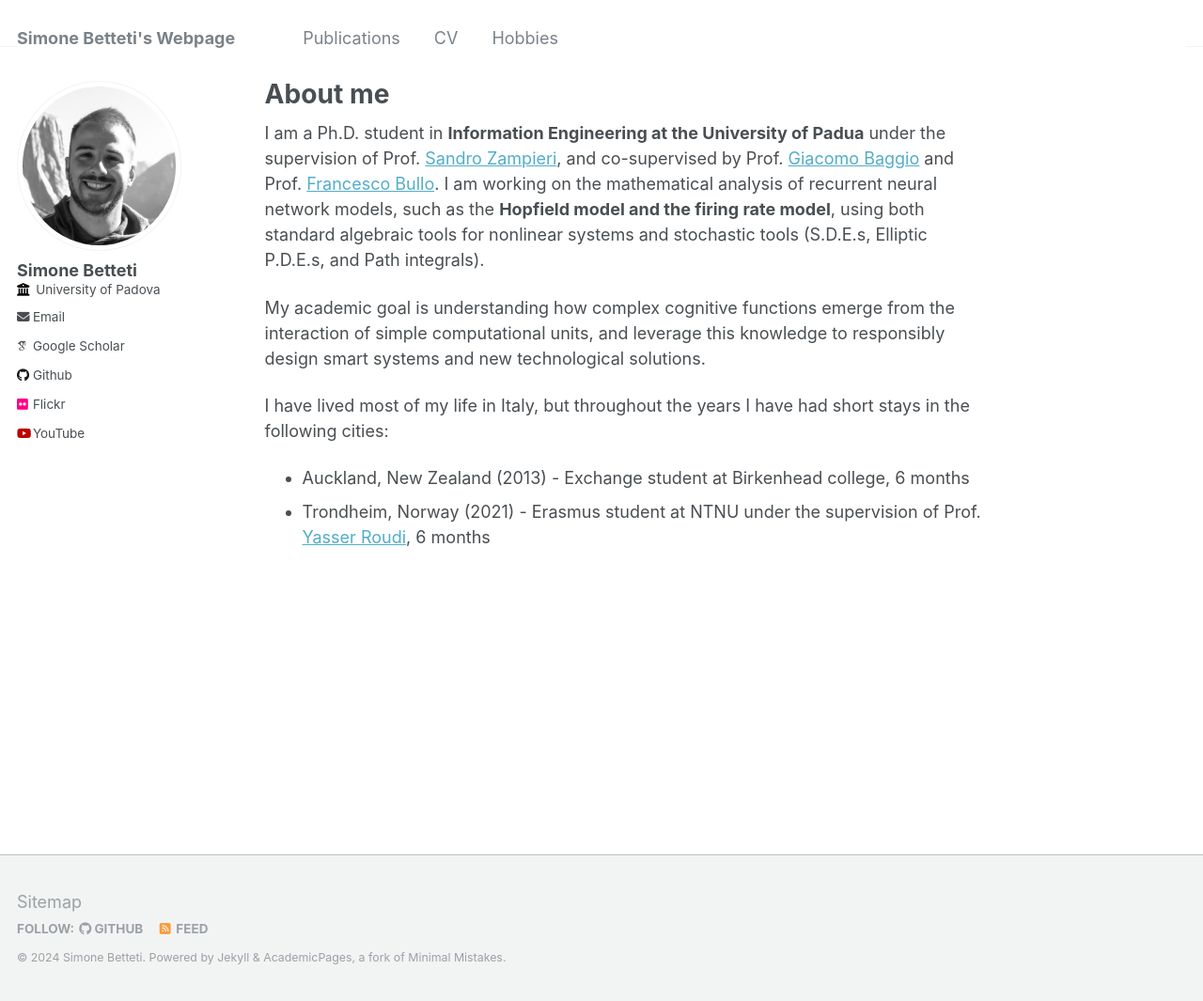
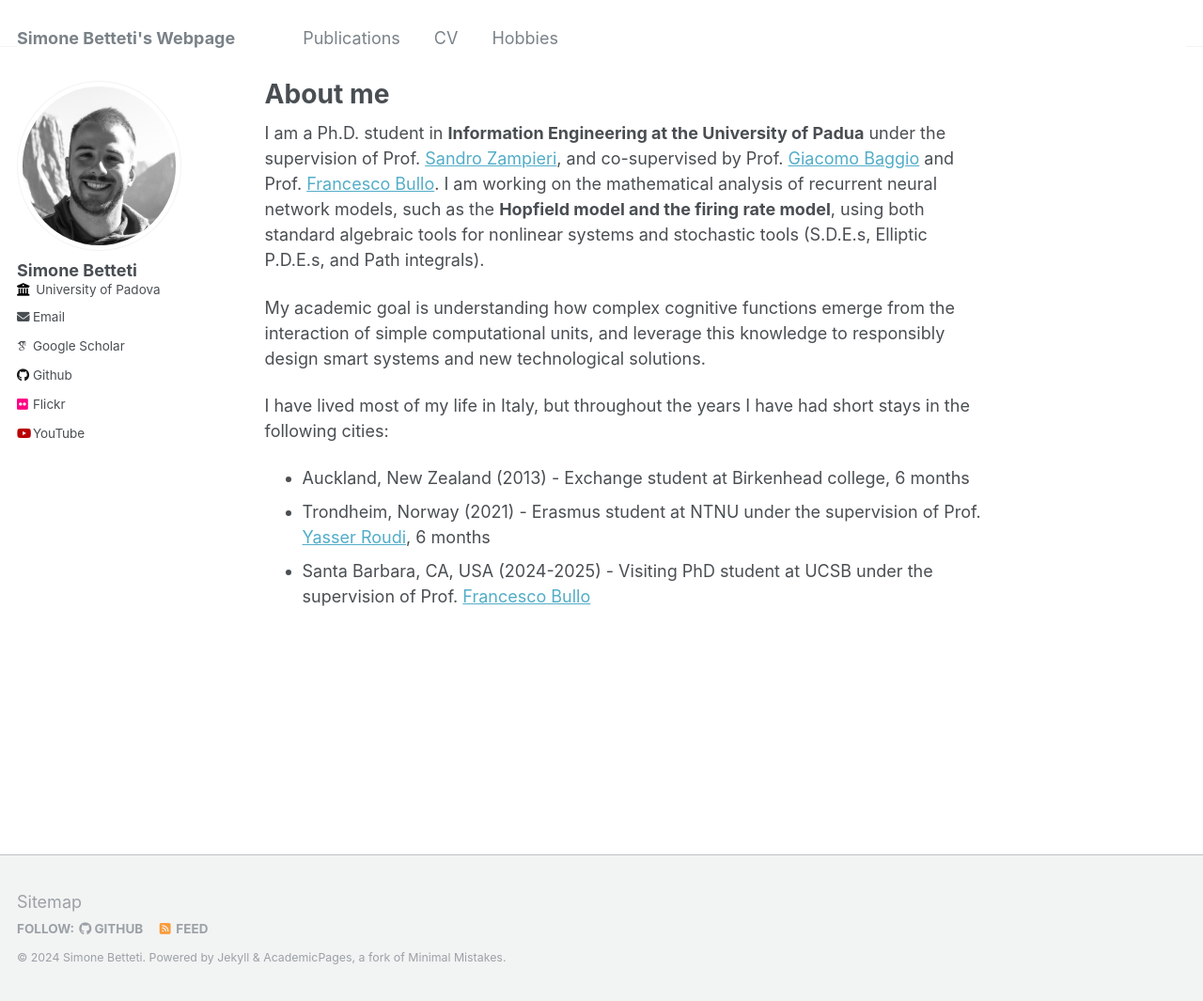
Before and after one commit to sim1bet/sim1bet.github.io, a Jekyll site: the page built from _pages/about.md, in a window 1280 px wide and 1065 px high. Shown: the whole window at 94% size. Built offline with Jekyll 4.4.1, drawn with Linux system fonts in a browser that asks for light colours; some web fonts are replaced.

Commit message:
Update about.md

```diff
--- a/_pages/about.md
+++ b/_pages/about.md
@@ -17,3 +17,4 @@ My academic goal is understanding how complex cognitive functions emerge from th
 I have lived most of my life in Italy, but throughout the years I have had short stays in the following cities:
 * Auckland, New Zealand (2013) - Exchange student at Birkenhead college, 6 months
 * Trondheim, Norway (2021) - Erasmus student at NTNU under the supervision of Prof. [Yasser Roudi](https://scholar.google.com/citations?user=-SXPaeYAAAAJ&hl=en), 6 months
+* Santa Barbara, CA, USA (2024-2025) - Visiting PhD student at UCSB under the supervision of Prof. [Francesco Bullo](https://fbullo.github.io/)
```
